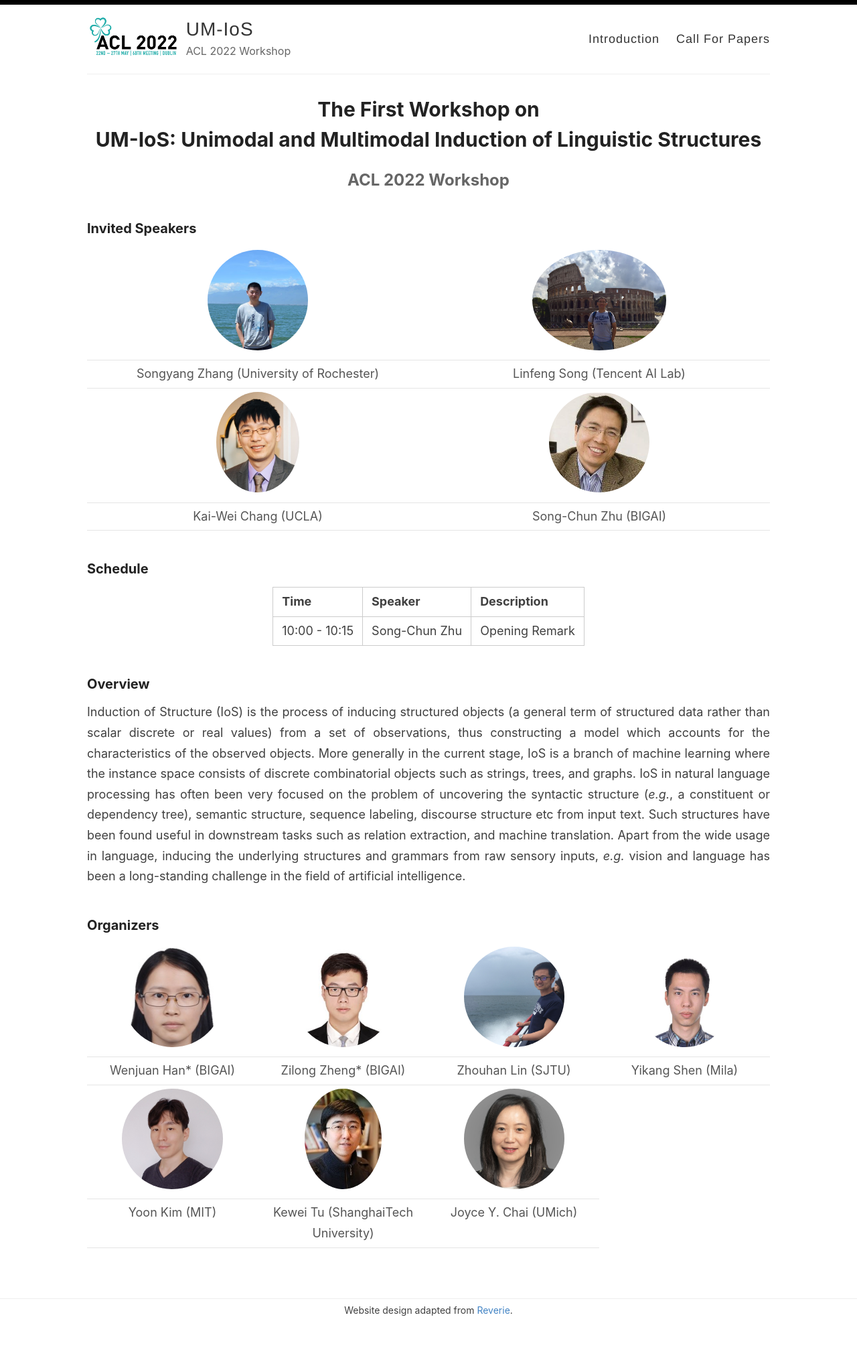
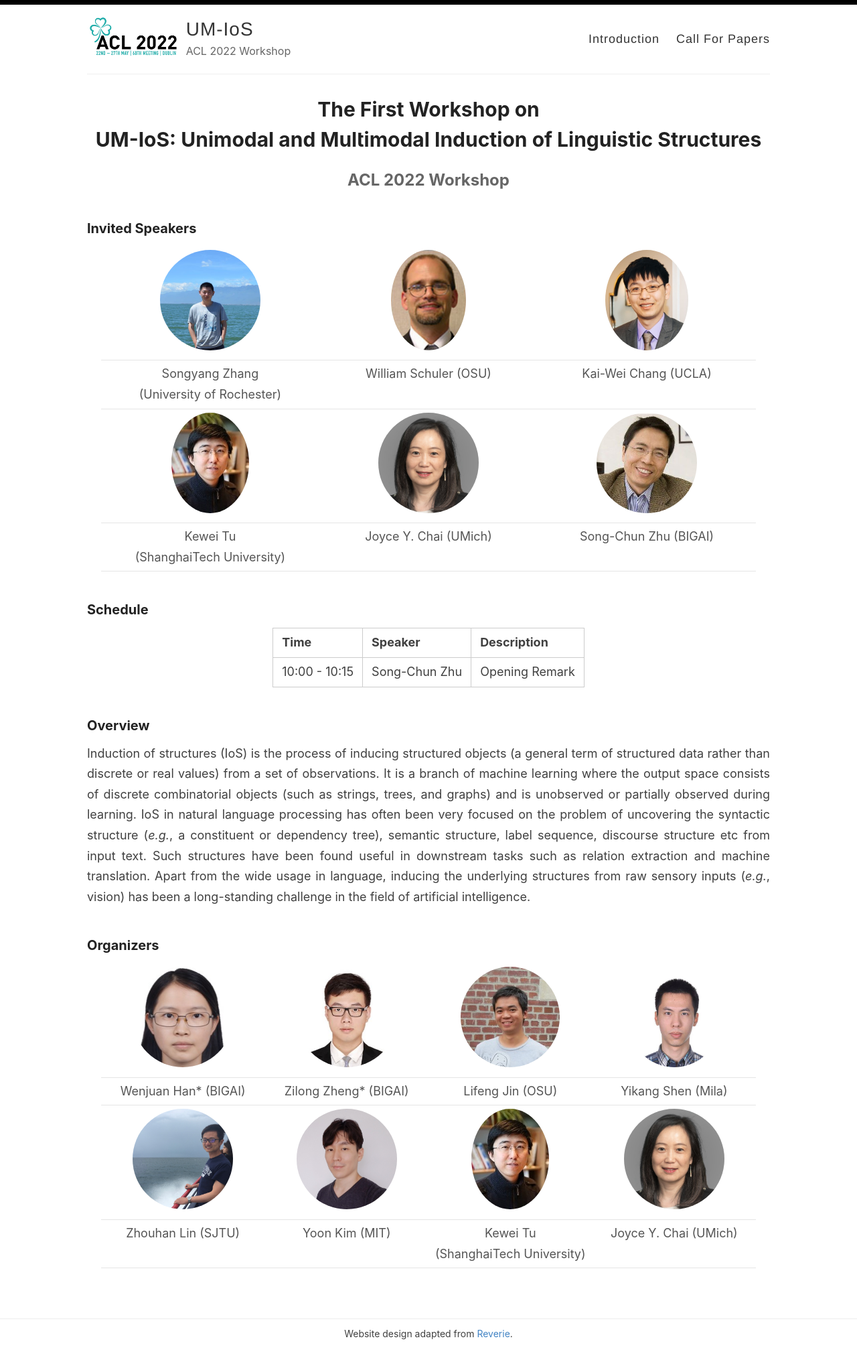
Before and after one commit to induction-of-structure/acl2022, a Jekyll site: the page built from index.md, in a window 1280 px wide. Shown: the whole page at 67% size. Built offline with Jekyll 4.4.1, drawn with Linux system fonts in a browser that asks for light colours; before the commit the page ends 1997 px from its top, so only the background shows below that.

Commit message:
update speakers

```diff
--- a/assets/style.scss
+++ b/assets/style.scss
@@ -424,7 +424,7 @@ nav {
 }
 
 footer {
-  padding: 5px 0;
+  padding: 10px 0;
   text-align: center;
   font-size: 14px;
 }
--- a/index.md
+++ b/index.md
@@ -13,18 +13,22 @@ permalink: /
         <tbody>
         <tr>
             <td width="25%"><a href="https://sy-zhang.github.io/"><img src="images/speakers/SongyangZhang.png" width="120px" align="bottom" style="border-radius: 50%"></a></td>
-            <td width="25%"><a href="https://freesunshine0316.github.io/"><img src="images/speakers/linfeng.jpeg" width="120px" align="bottom" style="border-radius: 50%"></a></td>
+            <td width="25%"><a href="https://www.asc.ohio-state.edu/schuler.77/?_gl=1*ulhd76*_ga*MjI2MDQ2NTQuMTYzNDg2NjI1Ng..*_ga_09WC99HMPE*MTYzNDg2NjM5MS4xLjAuMTYzNDg2NjM5MS4w"><img src="images/speakers/williamschuler.jpg" width="120px" align="bottom" style="border-radius: 50%"></a></td>
+            <td width="25%"><a href="http://web.cs.ucla.edu/~kwchang/"><img src="images/speakers/kaiwei.jpg" width="120px" align="bottom" style="border-radius: 50%"></a></td>
         </tr>
         <tr>
-            <td><a href="https://sy-zhang.github.io/">Songyang Zhang (University of Rochester)</a></td>
-            <td><a href="https://freesunshine0316.github.io/">Linfeng Song (Tencent AI Lab)</a></td>
+            <td><a href="https://sy-zhang.github.io/">Songyang Zhang <br> (University of Rochester)</a></td>
+            <td><a href="https://www.asc.ohio-state.edu/schuler.77/?_gl=1*ulhd76*_ga*MjI2MDQ2NTQuMTYzNDg2NjI1Ng..*_ga_09WC99HMPE*MTYzNDg2NjM5MS4xLjAuMTYzNDg2NjM5MS4w">William Schuler (OSU)</a></td>
+            <td><a href="http://web.cs.ucla.edu/~kwchang/">Kai-Wei Chang (UCLA)</a></td>
         </tr>
         <tr>
-            <td width="25%"><a href="http://web.cs.ucla.edu/~kwchang/"><img src="images/speakers/kaiwei.jpg" width="120px" align="bottom" style="border-radius: 50%"></a></td>
+            <td width="25%"><a href="http://faculty.sist.shanghaitech.edu.cn/faculty/tukw/"><img src="images/speakers/kewei.jpg" width="120px" align="bottom" style="border-radius: 50%"></a></td>
+            <td width="25%"><a href="https://web.eecs.umich.edu/~chaijy/"><img src="images/speakers/joycechai.jpg" width="120px" align="bottom" style="border-radius: 50%"></a></td>
             <td width="25%"><a href="http://www.stat.ucla.edu/~sczhu/"><img src="images/speakers/songchun.jpg" width="120px" align="bottom" style="border-radius: 50%"></a></td>
         </tr>
         <tr>
-            <td><a href="http://web.cs.ucla.edu/~kwchang/">Kai-Wei Chang (UCLA)</a></td>
+            <td><a href="http://faculty.sist.shanghaitech.edu.cn/faculty/tukw/">Kewei Tu <br> (ShanghaiTech University)</a></td>
+            <td><a href="https://web.eecs.umich.edu/~chaijy/">Joyce Y. Chai (UMich)</a></td>
             <td><a href="http://www.stat.ucla.edu/~sczhu/"> Song-Chun Zhu (BIGAI)</a></td>
         </tr>
         </tbody>
@@ -39,9 +43,7 @@ permalink: /
 
 ### Overview
 
-Induction of Structure (IoS) is the process of inducing structured objects (a general term of structured data rather than scalar discrete or real values) from a set of observations, thus constructing a model which accounts for the characteristics of the observed objects. More generally in the current stage, IoS is a branch of machine learning where the instance space consists of discrete combinatorial objects such as strings, trees, and graphs.
-IoS in natural language processing has often been very focused on the problem of uncovering the syntactic structure (*e.g.*, a constituent or dependency tree), semantic structure, sequence labeling, discourse structure etc from input text. Such structures have been found useful in downstream tasks such as relation extraction, and machine translation.
-Apart from the wide usage in language, inducing the underlying structures and grammars from raw sensory inputs, *e.g.* vision and language has been a long-standing challenge in the field of artificial intelligence.
+Induction of structures (IoS) is the process of inducing structured objects (a general term of structured data rather than discrete or real values) from a set of observations. It is a branch of machine learning where the output space consists of discrete combinatorial objects (such as strings, trees, and graphs) and is unobserved or partially observed during learning. IoS in natural language processing has often been very focused on the problem of uncovering the syntactic structure (*e.g.*, a constituent or dependency tree), semantic structure, label sequence, discourse structure etc from input text. Such structures have been found useful in downstream tasks such as relation extraction and machine translation. Apart from the wide usage in language, inducing the underlying structures from raw sensory inputs (*e.g.*, vision) has been a long-standing challenge in the field of artificial intelligence.
 
 
 ### Organizers
@@ -52,23 +54,25 @@ Apart from the wide usage in language, inducing the underlying structures and gr
         <tr>
             <td width="25%"><a href="http://hanwenjuan.com/"><img src="images/speakers/wenjuan.jpeg" width="120px" align="bottom" style="border-radius: 50%"></a></td>
             <td width="25%"><a href="https://zilongzheng.github.io/"><img src="images/speakers/zilong.jpeg" width="120px" align="bottom" style="border-radius: 50%"></a></td>
-            <td width="25%"><a href="https://hantek.github.io/"><img src="images/speakers/zhouhanlin.jpg" width="120px" align="bottom" style="border-radius: 50%"></a></td>
+            <td width="25%"><a href="https://lifengjin.github.io/"><img src="images/speakers/lifengjin.jpg" width="120px" align="bottom" style="border-radius: 50%"></a></td>
             <td width="25%"><a href="https://scholar.google.com/citations?user=qff5rRYAAAAJ&hl=en"><img src="images/speakers/yikang.jpg" width="120px" align="bottom" style="border-radius: 50%"></a></td>
         </tr>
         <tr>
             <td><a href="http://hanwenjuan.com/">Wenjuan Han<sup>*</sup> (BIGAI)</a></td>
             <td><a href="https://zilongzheng.github.io/">Zilong Zheng<sup>*</sup> (BIGAI)</a></td>
-            <td><a href="https://hantek.github.io/">Zhouhan Lin (SJTU)</a></td>
+            <td><a href="https://lifengjin.github.io/">Lifeng Jin (OSU)</a></td>
             <td><a href="https://scholar.google.com/citations?user=qff5rRYAAAAJ&hl=en">Yikang Shen (Mila)</a></td>
         </tr>
         <tr>
+            <td width="25%"><a href="https://hantek.github.io/"><img src="images/speakers/zhouhanlin.jpg" width="120px" align="bottom" style="border-radius: 50%"></a></td>
             <td width="25%"><a href="https://people.csail.mit.edu/yoonkim/"><img src="images/speakers/yoonkim.jpg" width="120px" align="bottom" style="border-radius: 50%"></a></td>
             <td width="25%"><a href="http://faculty.sist.shanghaitech.edu.cn/faculty/tukw/"><img src="images/speakers/kewei.jpg" width="120px" align="bottom" style="border-radius: 50%"></a></td>
             <td width="25%"><a href="https://web.eecs.umich.edu/~chaijy/"><img src="images/speakers/joycechai.jpg" width="120px" align="bottom" style="border-radius: 50%"></a></td>
         </tr>
         <tr>
+            <td><a href="https://hantek.github.io/">Zhouhan Lin (SJTU)</a></td>
             <td><a href="https://people.csail.mit.edu/yoonkim/"> Yoon Kim (MIT)</a></td>
-            <td><a href="http://faculty.sist.shanghaitech.edu.cn/faculty/tukw/">Kewei Tu (ShanghaiTech University)</a></td>
+            <td><a href="http://faculty.sist.shanghaitech.edu.cn/faculty/tukw/">Kewei Tu <br> (ShanghaiTech University)</a></td>
             <td><a href="https://web.eecs.umich.edu/~chaijy/">Joyce Y. Chai (UMich)</a></td>
         </tr>
         </tbody>
```
Also changed, not shown: images/speakers/lifengjin.jpg (added), images/speakers/williamschuler.jpg (added).
